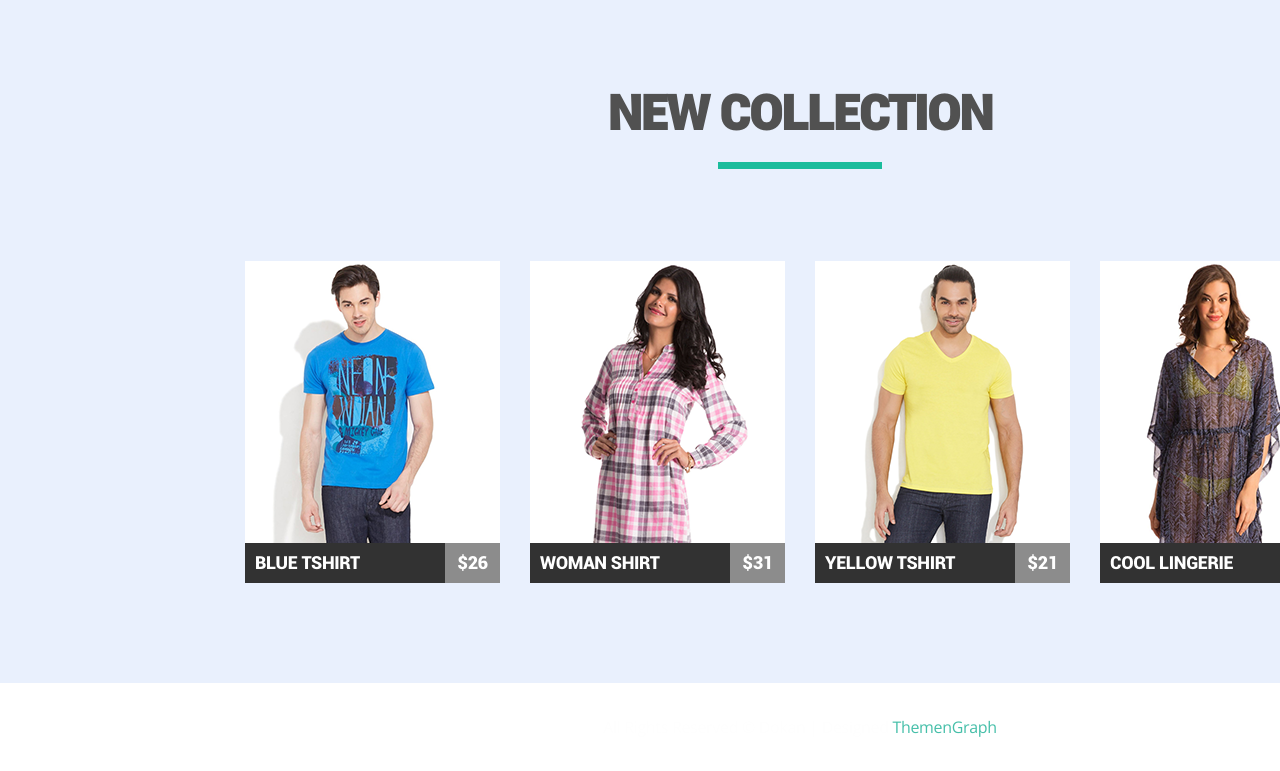
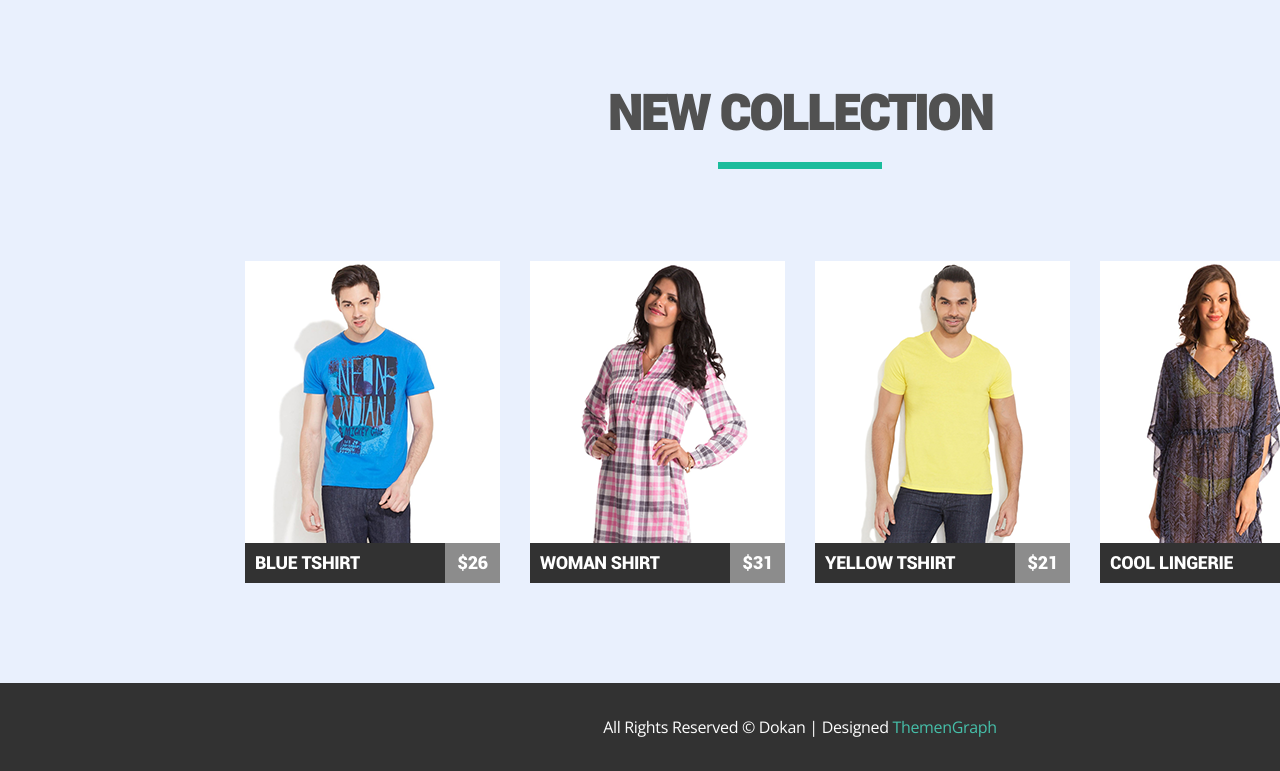
Before and after one commit to rkukin/goit-fe-course, a plain HTML site: page html-css/module-05/homework/index.html in a window 1280 px wide. Shown: the part 704-1475 px from the top of the page. Drawn offline with nearby package versions, Linux system fonts and the light colour scheme; a web font is replaced by a local one.

Commit message:
footer background color fixed

```diff
--- a/html-css/module-05/homework/css/style.css
+++ b/html-css/module-05/homework/css/style.css
@@ -328,6 +328,11 @@ bottom: 0;
   text-decoration: none;
 }
 
+.footer {
+  background-color: #323232;
+}
+
+
 .copyrights, .developed-by {
 color: #fefefe;
 font-family: "Open Sans";
```
